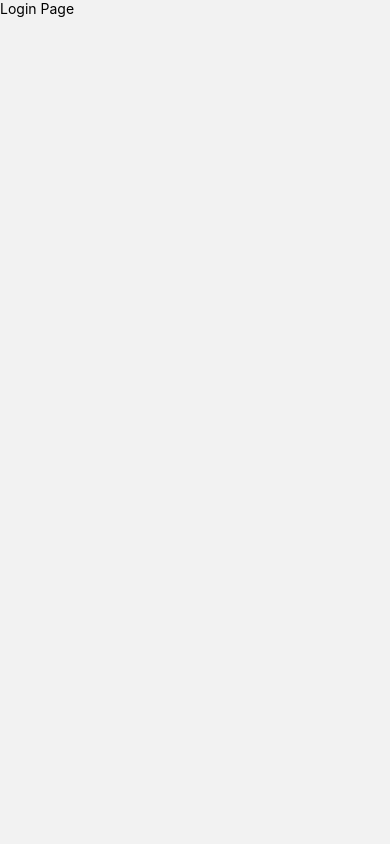
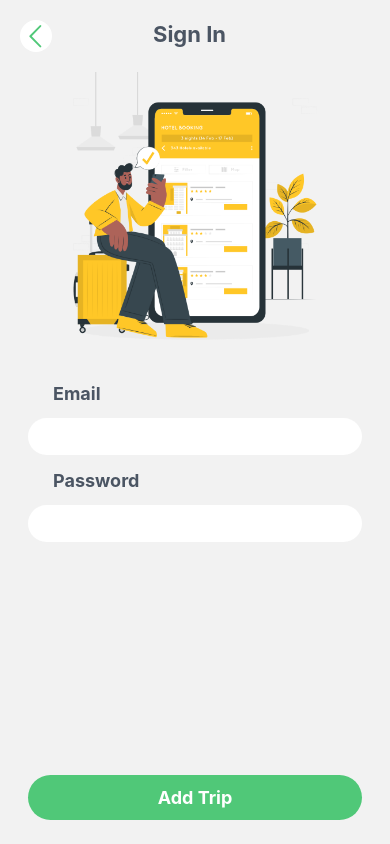
Before and after one commit to Saoa35/MyJornyFinances, a React Native app: screen /Login in a window 390 px wide. Built offline with nearby package versions, Linux system fonts and the light colour scheme.

Commit message:
* added logic to LoginScreen

```diff
--- a/App.jsx
+++ b/App.jsx
@@ -7,6 +7,7 @@ import {AddTripScreen} from './src/screens/AddTripScreen';
 import {AddFinanceScreen} from './src/screens/AddFinanceScreen';
 import TripFinancesScreen from './src/screens/TripFinancesScreen';
 import WelcomeScreen from './src/screens/WelcomeScreen';
+import RegistrationScreen from './src/screens/RegistrationScreen';
 
 const Stack = createNativeStackNavigator();
 
@@ -16,7 +17,16 @@ function App() {
       <Stack.Navigator screenOptions={{headerShown: false}}>
         <Stack.Screen name="Welcome" component={WelcomeScreen} />
         <Stack.Screen name="Home" component={HomeScreen} />
-        <Stack.Screen name="Login" component={LoginScreen} />
+        <Stack.Screen
+          options={{presentation: 'modal'}}
+          name="Login"
+          component={LoginScreen}
+        />
+        <Stack.Screen
+          options={{presentation: 'modal'}}
+          name="Register"
+          component={RegistrationScreen}
+        />
         <Stack.Screen name="AddTrip" component={AddTripScreen} />
         <Stack.Screen name="AddFinance" component={AddFinanceScreen} />
         <Stack.Screen name="TripFinances" component={TripFinancesScreen} />
--- a/src/screens/LoginScreen.jsx
+++ b/src/screens/LoginScreen.jsx
@@ -1,11 +1,63 @@
-import React from 'react';
+import React, {useState} from 'react';
 import {Text, View} from 'react-native';
+import {ScreenWrapper} from './HomeScreen';
+import {
+  AddTripContainer,
+  AddTripImage,
+  AddTripOpacity,
+  AddTripText,
+  AddTripTitle,
+  AddTripWrapper,
+  DirectionText,
+  ImageWrapper,
+  InputText,
+  TextInputWrapper,
+} from './AddTripScreen';
+import {BackButton} from '../components/buttons/BackButton';
+import {useNavigation} from '@react-navigation/native';
 
 function LoginScreen() {
+  const [place, setPlace] = useState('');
+  const [country, setCountry] = useState('');
+
+  const navigation = useNavigation();
+
+  const handleAddTrip = () => {
+    if (place && country) {
+      navigation.navigate('Home');
+    } else {
+      console.log('All text fields must be filled');
+    }
+  };
+
   return (
-    <View>
-      <Text>Login Page</Text>
-    </View>
+    <ScreenWrapper>
+      <AddTripWrapper>
+        <AddTripContainer>
+          <BackButton />
+          <AddTripTitle>Sign In</AddTripTitle>
+          <ImageWrapper>
+            <AddTripImage source={require('../assets/images/4.png')} />
+          </ImageWrapper>
+          <TextInputWrapper>
+            <DirectionText>Email</DirectionText>
+
+            <InputText value={place} onChangeText={value => setPlace(value)} />
+            <DirectionText>Password</DirectionText>
+            <InputText
+              value={country}
+              onChangeText={value => setCountry(value)}
+            />
+          </TextInputWrapper>
+        </AddTripContainer>
+
+        <View>
+          <AddTripOpacity onPress={handleAddTrip}>
+            <AddTripText>Add Trip</AddTripText>
+          </AddTripOpacity>
+        </View>
+      </AddTripWrapper>
+    </ScreenWrapper>
   );
 }
 
--- a/src/screens/RegistrationScreen.jsx
+++ b/src/screens/RegistrationScreen.jsx
@@ -0,0 +1,12 @@
+import React from 'react';
+import {Text, View, Image, TouchableOpacity} from 'react-native';
+
+function RegistrationScreen() {
+  return (
+    <View>
+      <Text>Registration Page</Text>
+    </View>
+  );
+}
+
+export default RegistrationScreen;
```
Also changed, not shown: src/screens/AddTripScreen.jsx (+0 -24 lines).
